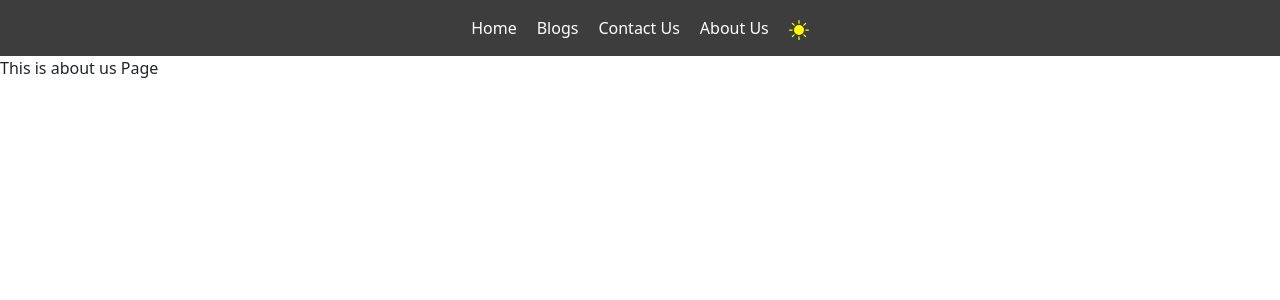
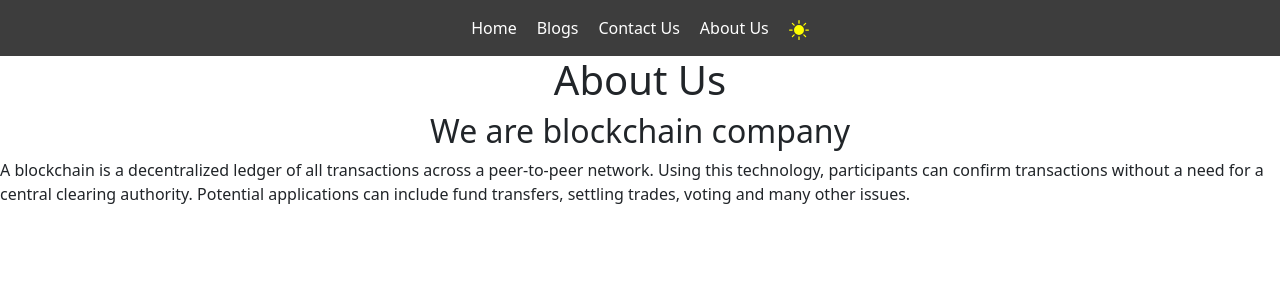
Before and after one commit to Rohitdhende/first-next-js-website, a Next.js app: page /aboutus in a window 1280 px wide. Shown: the top 300 px of the page. Built offline with nearby package versions, Linux system fonts and the light colour scheme.

Commit message:
add meta tags

```diff
--- a/components/CustomCard.js
+++ b/components/CustomCard.js
@@ -10,6 +10,7 @@ const CustomCard = ({ title, img, text, button, id }) => {
         variant="top"
         src={img ? img : "/images/default.jpg"}
         style={{ aspectRatio: 1 }}
+        alt={title}
       />
 
       <Card.Body
--- a/pages/aboutus/index.js
+++ b/pages/aboutus/index.js
@@ -1,11 +1,25 @@
-import React from 'react'
-
+import React from "react";
+import Head from "next/head";
 const index = () => {
   return (
-    <div>
-      This is about us Page
+    <div className="parentFlex">
+      <Head>
+        <title>About Us</title>
+        <meta name="description" content="About Us Page" />
+        <link rel="icon" href="/favicon.ico" />
+        <meta property="og:title" content="This is About Us Page" />
+      </Head>
+      <h1>About Us</h1>
+      <h2>We are blockchain company</h2>
+      <p>
+        A blockchain is a decentralized ledger of all transactions across a
+        peer-to-peer network. Using this technology, participants can confirm
+        transactions without a need for a central clearing authority. Potential
+        applications can include fund transfers, settling trades, voting and
+        many other issues.
+      </p>
     </div>
-  )
-}
+  );
+};
 
-export default index
+export default index;
--- a/styles/globals.css
+++ b/styles/globals.css
@@ -33,3 +33,10 @@ a {
     background: black;
   }
 }
+
+.parentFlex {
+  display: flex;
+  flex-direction: column;
+  align-items: center;
+  justify-content: center;
+}
```
Also changed, not shown: pages/contactus/index.js (+15 -6 lines), pages/index.js (+6 -2 lines).
